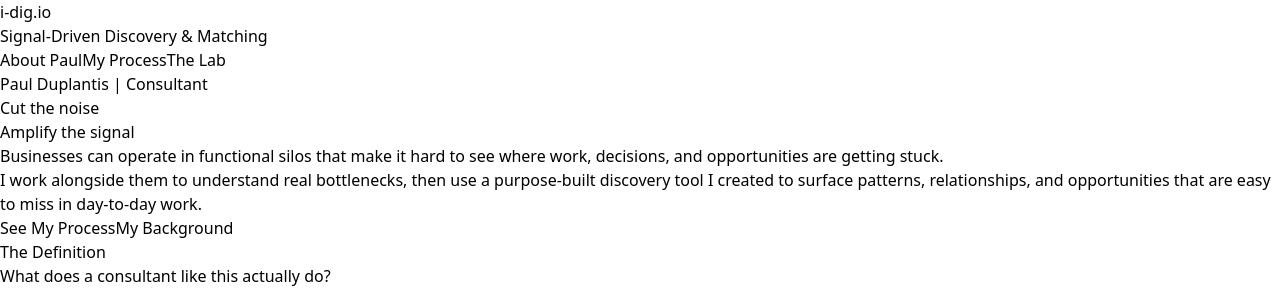
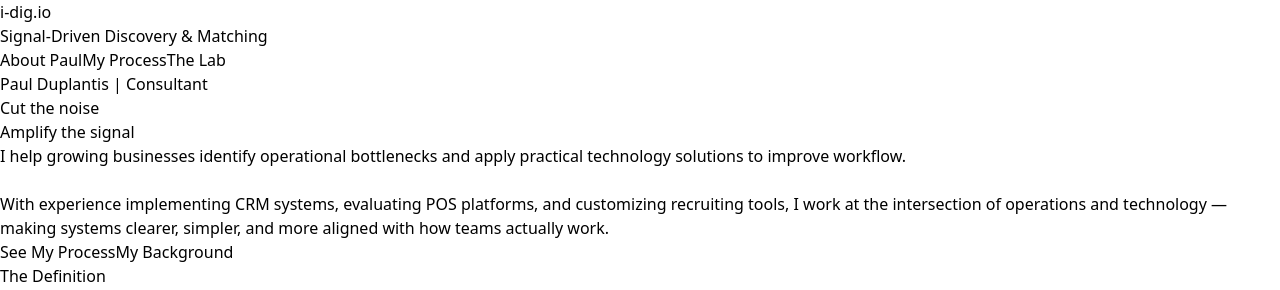
Before and after one commit to theresonantbuilder/idig_website, a React (Vite) app: page / in a window 1280 px wide. Shown: the top 290 px of the page. Built offline with nearby package versions, Linux system fonts and the light colour scheme.

Commit message:
updated summary

```diff
--- a/src/pages/HomeSignalDriven.tsx
+++ b/src/pages/HomeSignalDriven.tsx
@@ -62,10 +62,9 @@ export default function HomeSignalDriven() {
             </h1>
 
             <p className="text-xl md:text-2xl text-slate-600 leading-relaxed max-w-2xl mb-10">
-             Businesses can operate in functional silos that make it hard to see where work, decisions, and opportunities are getting stuck.<br></br>
-
-
-I work alongside them to understand real bottlenecks, then use a purpose-built discovery tool I created to surface patterns, relationships, and opportunities that are easy to miss in day-to-day work.
+              I help growing businesses identify operational bottlenecks and apply practical technology solutions to improve workflow.
+              <br /><br />
+              With experience implementing CRM systems, evaluating POS platforms, and customizing recruiting tools, I work at the intersection of operations and technology — making systems clearer, simpler, and more aligned with how teams actually work.
             </p>
 
 
```
